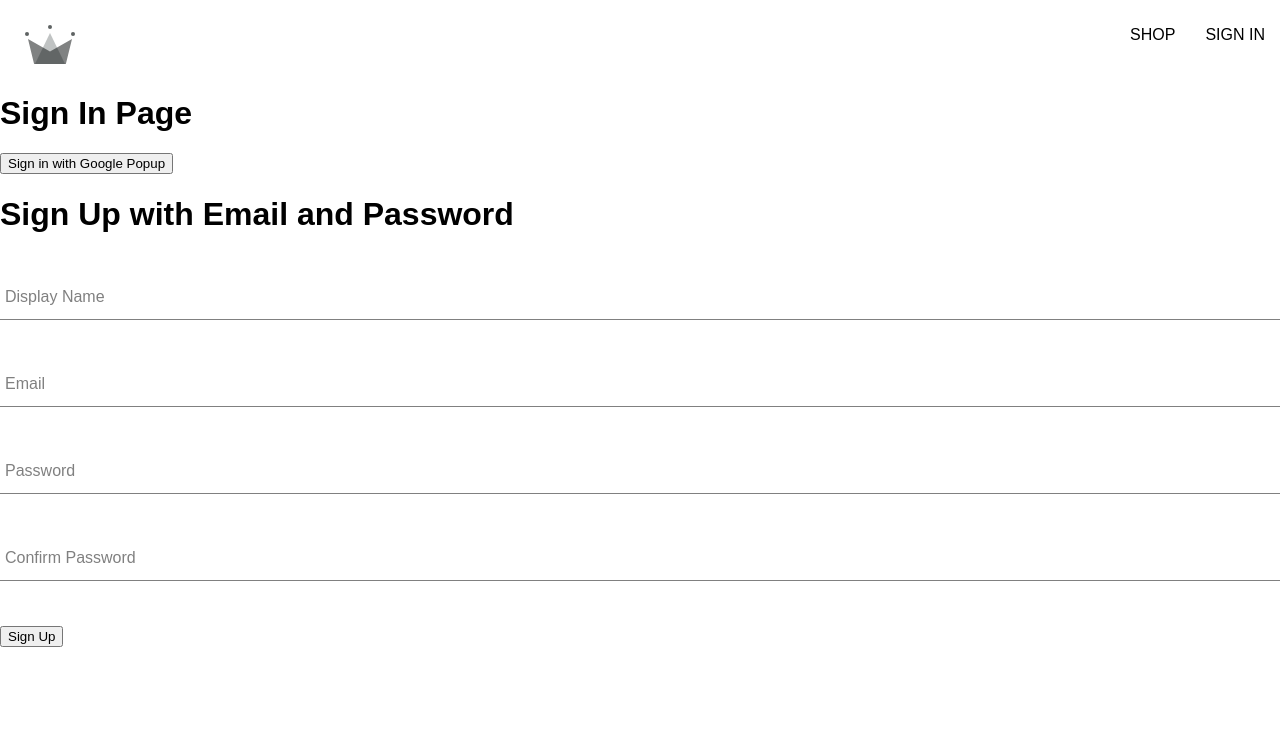
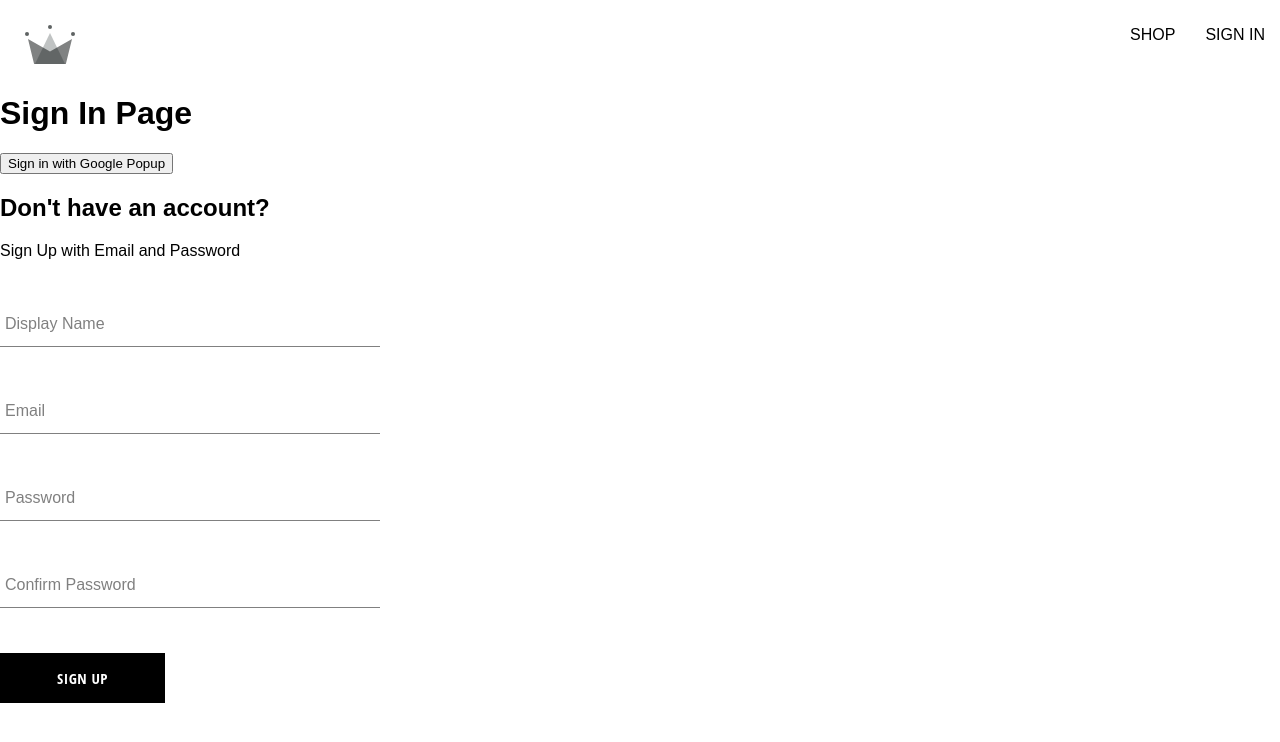
Before and after one commit to FotiniBatzoni/myEshop, a React (Create React App) app: page /sign-in in a window 1280 px wide. Shown: the top 742 px of the page. Built offline with nearby package versions, Linux system fonts and the light colour scheme.

Commit message:
Custom button Component

```diff
--- /dev/null
+++ b/src/components/button/button.component.jsx
@@ -0,0 +1,16 @@
+import './button.syles.scss';
+
+const BUTTON_TYPE_CLASSES = {
+    google: 'google-sign-in',
+    inverted: 'inverted'
+}
+
+const Button = ({ children, buttonType, ...otherProps }) => {
+    return (
+        <button className={`button-container ${BUTTON_TYPE_CLASSES[buttonType]}`} {...otherProps}>
+            {children}
+        </button>
+    )
+}
+
+export default Button
--- /dev/null
+++ b/src/components/button/button.syles.scss
@@ -0,0 +1,46 @@
+.button-container {
+    min-width: 165px;
+    width: auto;
+    height: 50px;
+    letter-spacing: 0.5px;
+    line-height: 50px;
+    padding: 0 35px 0 35px;
+    font-size: 15px;
+    background-color: black;
+    color: white;
+    text-transform: uppercase;
+    font-family: 'Open Sans Condensed';
+    font-weight: bolder;
+    border: none;
+    cursor: pointer;
+    display: flex;
+    justify-content: center;
+
+    &:hover {
+      background-color: white;
+      color: black;
+      border: 1px solid black;
+    }
+
+    &.google-sign-in {
+      background-color: #4285f4;
+      color: white;
+
+      &:hover {
+        background-color: #357ae8;
+        border: none;
+      }
+    }
+
+    &.inverted {
+      background-color: white;
+      color: black;
+      border: 1px solid black;
+
+      &:hover {
+        background-color: black;
+        color: white;
+        border: none;
+      }
+    }
+  }
--- a/src/components/sign-up-form/sign-up-form.component.jsx
+++ b/src/components/sign-up-form/sign-up-form.component.jsx
@@ -1,6 +1,8 @@
 import { useState } from "react";
 
-import  FormInput from '../form-input/form-input.component'
+import  FormInput from '../form-input/form-input.component';
+import Button from "../button/button.component";
+import './sign-up-form.styles.scss'
 
 import { auth, createAuthUserWithEmailAndPassword, createUserDocumentFromAuth } from "../../utils/firebase/firebase.utils";
 
@@ -50,8 +52,9 @@ const SignUpForm = () =>{
     }
 
     return (
-        <div>
-            <h1>Sign Up with Email and Password</h1>
+        <div className="sign-up-container">
+            <h2>Don't have an account?</h2>
+            <span>Sign Up with Email and Password</span>
             <form onSubmit ={handleSubmit}>
                 <FormInput label="Display Name" type="text" required onChange={handleChange} name="displayName" value={displayName}/>
 
@@ -61,9 +64,9 @@ const SignUpForm = () =>{
 
                 <FormInput label="Confirm Password" type="password" required onChange={handleChange} name = "confirmPassword" value={confirmPassword}/>
 
-                <button type="submit">
+                <Button type="submit">
                     Sign Up
-                </button>
+                </Button>
             </form>
         </div>
     )
--- /dev/null
+++ b/src/components/sign-up-form/sign-up-form.styles.scss
@@ -0,0 +1,9 @@
+.sign-up-container {
+    display: flex;
+    flex-direction: column;
+    width: 380px;
+
+    h2 {
+        margin: 10ox 0;
+    }
+}
```
